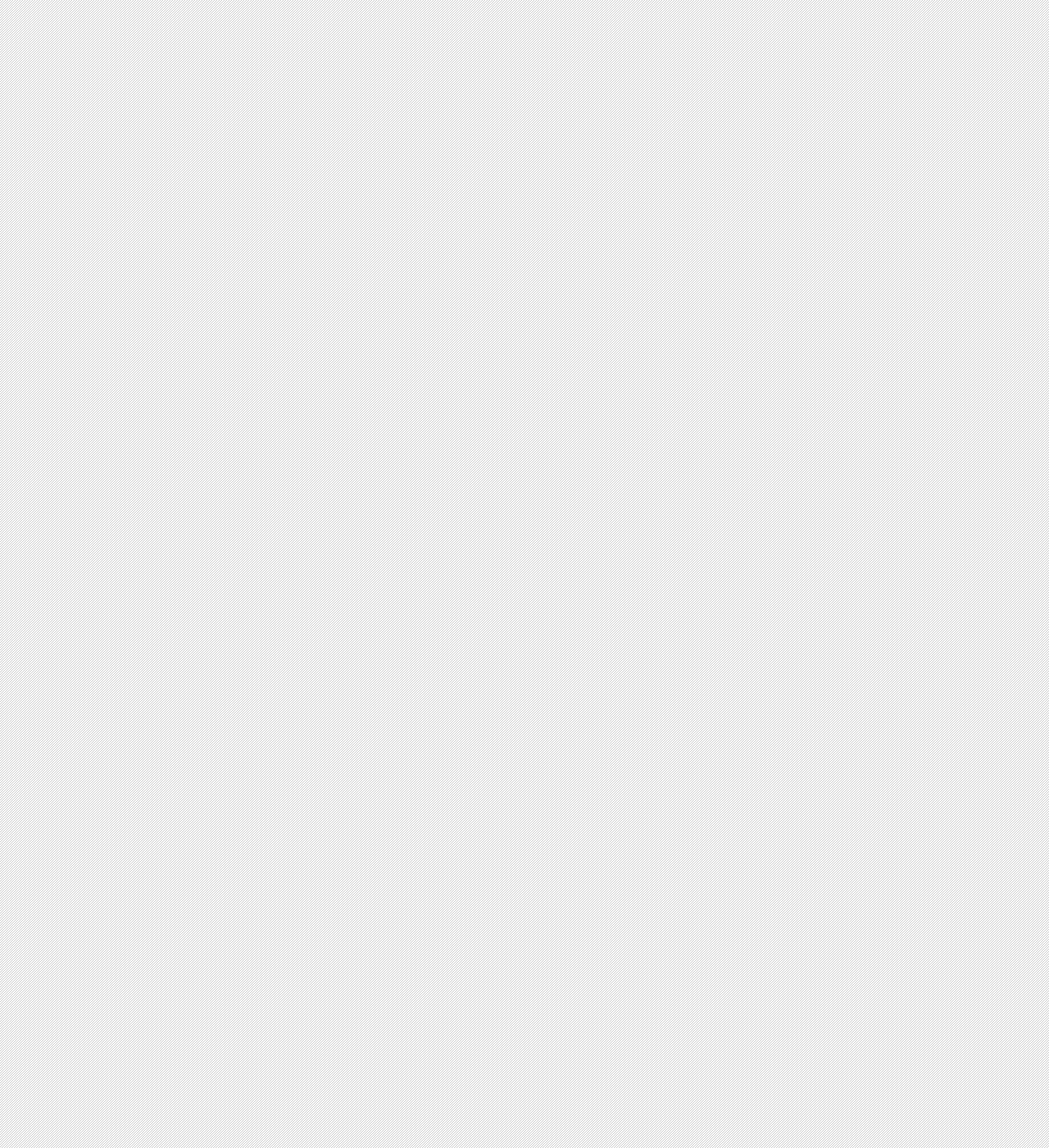
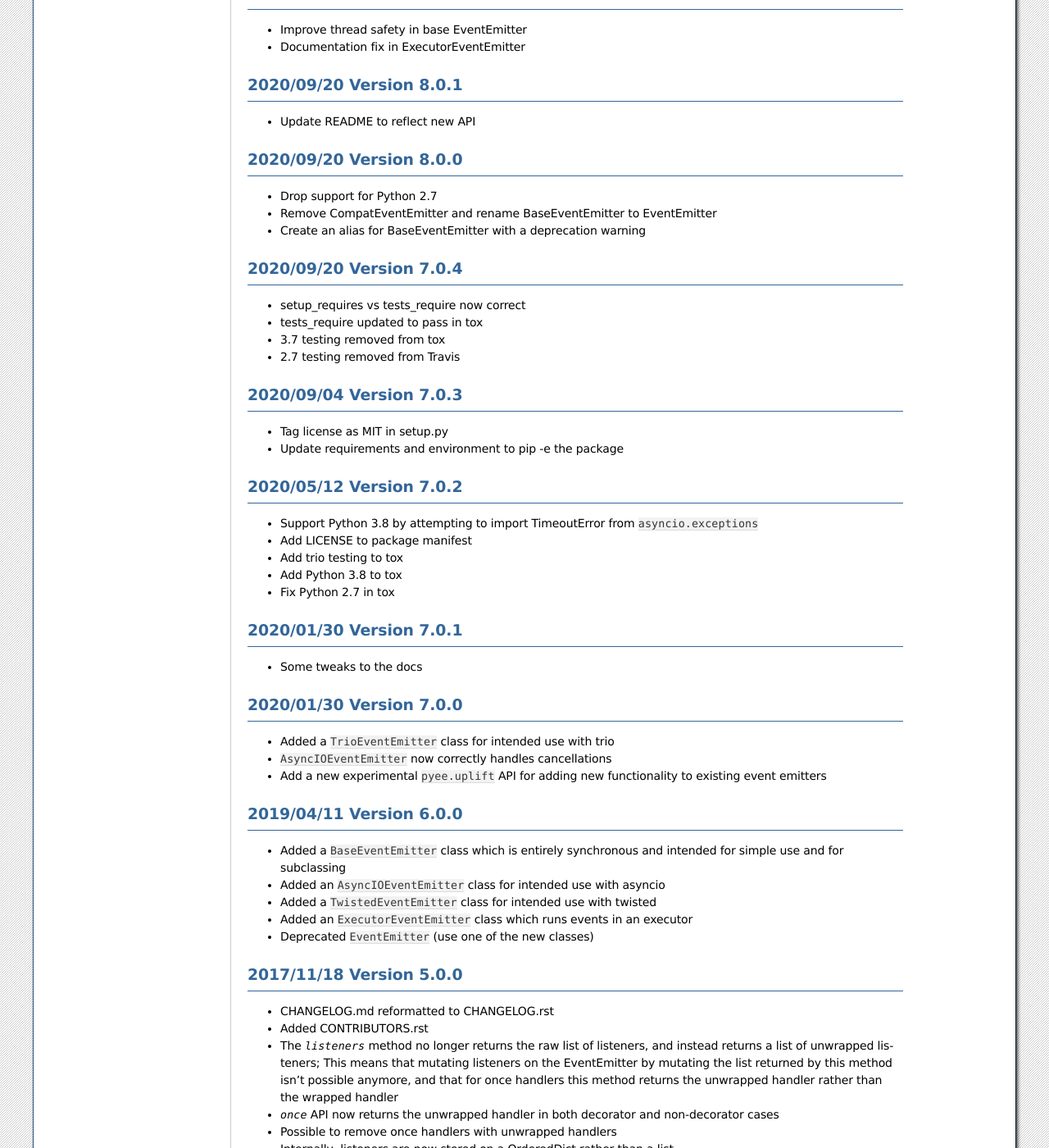
Before and after one commit to jfhbrook/pyee, a Sphinx documentation site: the page built from docs/index.rst, in a window 1280 px wide and 1400 px high, scrolled down 1843 px. Shown: the whole window at 82% size. Built offline with Sphinx 7.4.7, drawn with Linux system fonts in a browser that asks for light colours; the version number is read from the project's files by our own code; some of the changed text lies outside the part shown.

Commit message:
Include changelog in Sphinx docs

```diff
--- a/CHANGELOG.rst
+++ b/CHANGELOG.rst
@@ -1,13 +1,14 @@
 2021/8/14 Version 8.2.0
 -----------------------
 
-- Remove test_requires and setup_requires directives from setup.py
+- Remove test_requires and setup_requires directives from setup.py (closing #82)
 - Remove vcversioner from dependencies
 - Streamline requirements.txt and environment.yml files
 - Update and extend CONTRIBUTING.rst
 - CI with GitHub Actions instead of Travis
 - Format all code with black
 - Switch default branch to ``main``
+- Add the CHANGELOG to Sphinx docs (closing #51)
 - Updated copyright information
 
 2020/10/08 Version 8.1.0
--- a/docs/index.rst
+++ b/docs/index.rst
@@ -55,3 +55,8 @@ Some Links
 * :ref:`genindex`
 * :ref:`modindex`
 * :ref:`search`
+
+Changelog
+=========
+
+.. include:: ../CHANGELOG.rst
```
